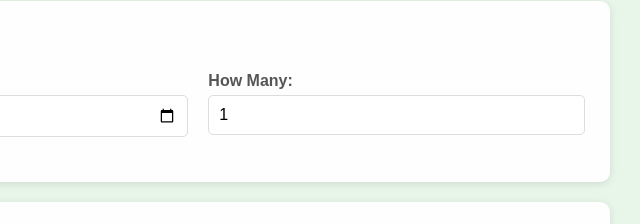
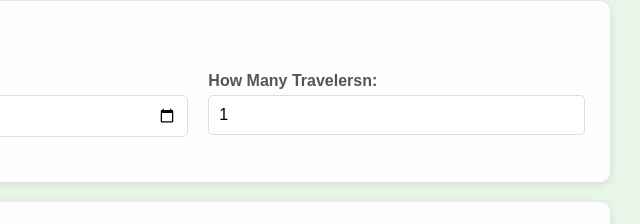
Before and after one commit to zichenfang168-creator/zichenfang168-creator.github.io, a plain HTML site: page odh/trip-planner.html in a window 1280 px wide. Shown: the part 149-373 px from the top of the page, 640-1280 px from the left. Drawn offline with Linux system fonts and the light colour scheme.

Commit message:
debugging

```diff
--- a/odh/trip-planner.html
+++ b/odh/trip-planner.html
@@ -42,7 +42,7 @@
                     <input type="date" id="departureDate" name="departureDate" required>
                 </div>
                 <div class="form-group">
-                    <label for="numPeople">How Many:</label>
+                    <label for="numPeople">How Many Travelersn:</label>
                     <input type="number" id="numPeople" name="numPeople" min="1" value="1" required>
                 </div>
             </div>
```
